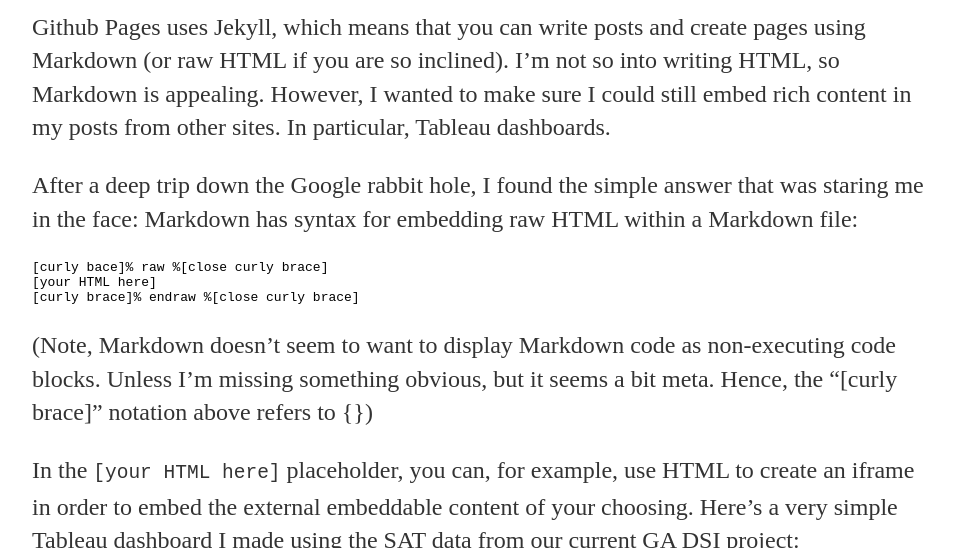
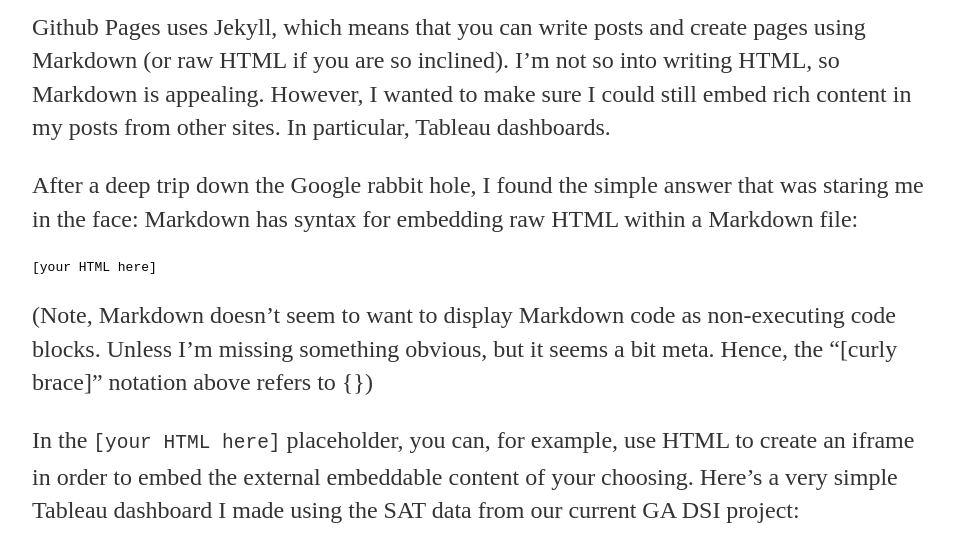
Before and after one commit to MikeS-nth/MikeS-nth.github.io, a Jekyll site: the page built from _posts/2017-01-01-new-test.md, in a window 1280 px wide and 900 px high, scrolled down 636 px, cut to the strip 0-548 px from the top of the window. Shown: the whole strip, without its empty margins (160-1114 px from the left). Built offline with Jekyll 4.4.1, drawn with Linux system fonts in a browser that asks for light colours.

```diff
--- a/_posts/2017-01-01-new-test.md
+++ b/_posts/2017-01-01-new-test.md
@@ -16,9 +16,9 @@
 
 After a deep trip down the Google rabbit hole, I found the simple answer that was staring me in the face:  Markdown has syntax for embedding raw HTML within a Markdown file:
 
-    [curly bace]% raw %[close curly brace]
+    {% raw %}
     [your HTML here]
-    [curly brace]% endraw %[close curly brace]
+    {% endraw %}
 
 (Note, Markdown doesn't seem to want to display Markdown code as non-executing code blocks.  Unless I'm missing something obvious, but it seems a bit meta.  Hence, the "[curly brace]" notation above refers to {})
 
```
